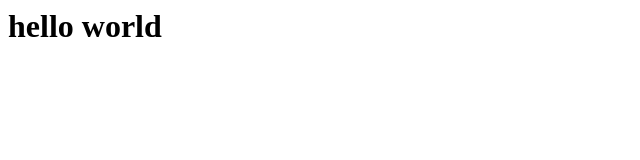
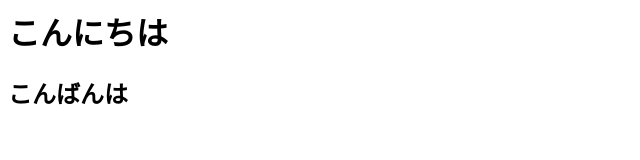
Before and after one commit to teake1209/teake1209.github.io, a plain HTML site: page index.html in a window 1280 px wide. Shown: the whole page, without its empty margins (0-640 px from the left). Drawn offline with Linux system fonts and the light colour scheme.

Commit message:
Update index.html

```diff
--- a/index.html
+++ b/index.html
@@ -1 +1,2 @@
-<H1>hello world</H1>
+<H1>こんにちは</H1>
+<H2>こんばんは</H2>
```
